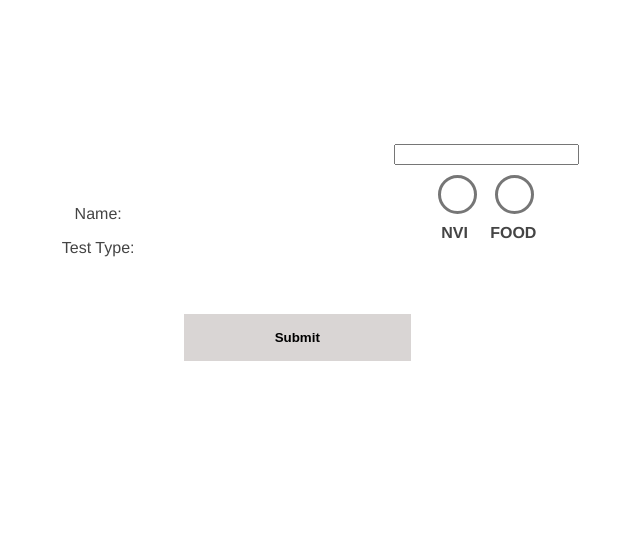
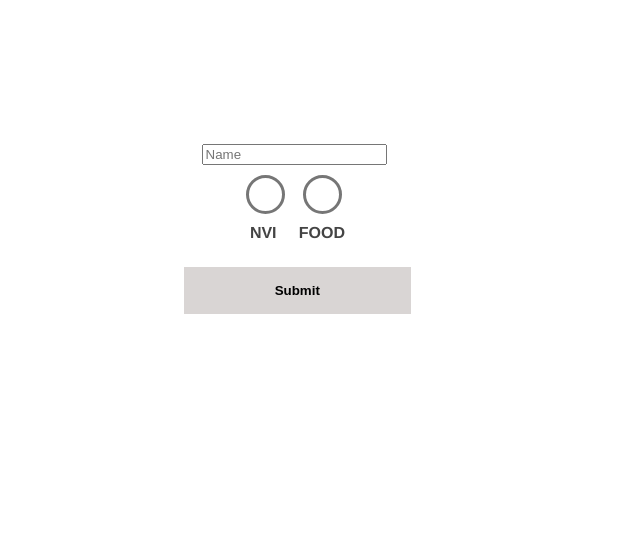
Before and after one commit to theliamdavidson/cssSplit, a Flask app: page / in a window 1280 px wide. Shown: the part 40-600 px from the top of the page, without its empty margins (346-986 px from the left). After the commit the page ends 354 px from the top, so only its background shows below. Run offline with Flask 2, Linux system fonts and the light colour scheme.

Commit message:
changes to main, and fixes to iteration

```diff
--- a/NeuropathicView.py
+++ b/NeuropathicView.py
@@ -168,7 +168,11 @@ def manual_data():
 
 @app.route('/monophasic_form', methods=['POST', 'GET'])
 def monophasic():
-    patient_instance.monophasic_values()
+    response = patient_instance.monophasic_values()
+    if response is not None:
+        done = converter_store(response)
+        if done is not None:
+            return(index_call(True))
     return(index_call())
 
 @app.route('/view_data', methods=['POST','GET'])
--- a/templates/home.html
+++ b/templates/home.html
@@ -18,21 +18,16 @@
 
                 <form method="POST" action="/landing">
                     <div class="flex-container">
-                    <div class="left-group">
-                    <div class="home-text">
-                        <p>Name:</p>
-                        <p>Test Type:</p>
-                    </div>
-                    </div>
+
                     <div class="right-group">
-                        <p><input type="text" name="fname" required></p>
+                        <p><input type="text" placeholder="Name" name="fname" required></p>
                         <input type="radio" id="NVI" name="test" value="NVI" required>
                         <input type="radio" id="Food" name="test" value="Food" required>
                         <div class="home-text">
                             <p></p>
-                            &nbsp&nbsp
+                            &nbsp&nbsp&nbsp&nbsp
                             <b>NVI</b>
-                            &nbsp &nbsp
+                            &nbsp&nbsp&nbsp
                             <b>FOOD</b>
                         </div>
                     </div>
```
Also changed, not shown: 1 other file.
